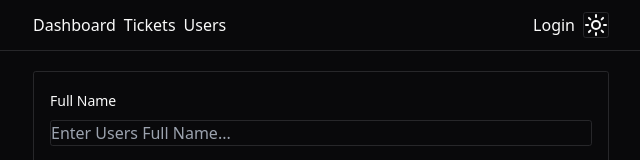
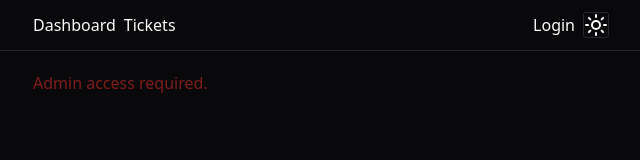
Before and after one commit to anna-rosew/seat-snap, a Next.js app: page /users in a window 1280 px wide. Shown: the top 160 px of the page, without its empty margins (319-959 px from the left). Built offline with nearby package versions, Linux system fonts and the light colour scheme; no server answers; the database is empty.

Commit message:
Protecting pages

```diff
--- a/Components/MainNav.tsx
+++ b/Components/MainNav.tsx
@@ -7,10 +7,10 @@
 
 const MainNav = async () => {
   const session = await getServerSession(options);
-  console.log(session);
+
   return (
     <div className="flex justify-between">
-      <MainNavLinks />
+      <MainNavLinks role={session?.user.role} />
       <div className="flex items-center gap-2">
         {session ? (
           <Link href="/api/auth/signout?callbackUrl=/">Logout</Link>
--- a/Components/MainNavLinks.tsx
+++ b/Components/MainNavLinks.tsx
@@ -2,18 +2,20 @@
 import Link from "next/link";
 import { usePathname } from "next/navigation";
 
-const MainNavLinks = () => {
+const MainNavLinks = ({ role }: { role?: string }) => {
   const links = [
-    { label: "Dashboard", href: "/" },
-    { label: "Tickets", href: "/tickets" },
-    { label: "Users", href: "/user" },
+    { label: "Dashboard", href: "/", adminOnly: false },
+    { label: "Tickets", href: "/tickets", adminOnly: false },
+    { label: "Users", href: "/users", adminOnly: true },
   ];
 
   const currentPath = usePathname();
   console.log(currentPath);
   return (
     <div className="flex items-center gap-2">
-      {links.map((link) => (
+      {links
+        .filter((link) => !link.adminOnly || role === "ADMIN")
+        .map((link) => (
           <Link
             href={link.href}
             className={`navbar-link ${
--- a/app/api/users/route.ts
+++ b/app/api/users/route.ts
@@ -6,6 +6,8 @@
 import options from "../auth/[...nextauth]/options";
 
 export async function POST(request: NextRequest) {
+  const body = await request.json();
+
   const session = await getServerSession(options);
 
   if (!session) {
@@ -17,8 +19,6 @@
   }
 
   console.log(session);
-
-  const body = await request.json();
 
   const validation = userSchema.safeParse(body);
 
--- a/app/globals.css
+++ b/app/globals.css
@@ -70,6 +70,6 @@
 
 @layer components {
   .navbar-link {
-    @apply font-medium text-muted-foreground translate-colors hover:text-primary;
+    @apply font-medium text-muted-foreground transition-colors hover:text-primary;
   }
 }
--- a/app/users/page.tsx
+++ b/app/users/page.tsx
@@ -2,9 +2,18 @@
 import React from "react";
 import DataTableSimple from "./data-table-simple";
 import prisma from "@/prisma/db";
+import options from "../api/auth/[...nextauth]/options";
+import { getServerSession } from "next-auth";
 
 const Users = async () => {
+  const session = await getServerSession(options);
+
+  if (session?.user.role !== "ADMIN") {
+    return <p className="text-destructive">Admin access required.</p>;
+  }
+
   const users = await prisma?.user.findMany();
+
   return (
     <div>
       <UserForm />
--- a/package.json
+++ b/package.json
@@ -47,6 +47,7 @@
     "postcss": "^8",
     "prisma": "5.22.0",
     "tailwindcss": "^3.4.1",
-    "typescript": "^5"
+    "ts-node": "^10.9.2",
+    "typescript": "^5.7.2"
   }
 }
```
Also changed, not shown: app/api/tickets/route.ts (+7 -2 lines), 1 other file (tests, documents, lock files or other folders). Lines whose indentation alone changed are shown as unchanged.
